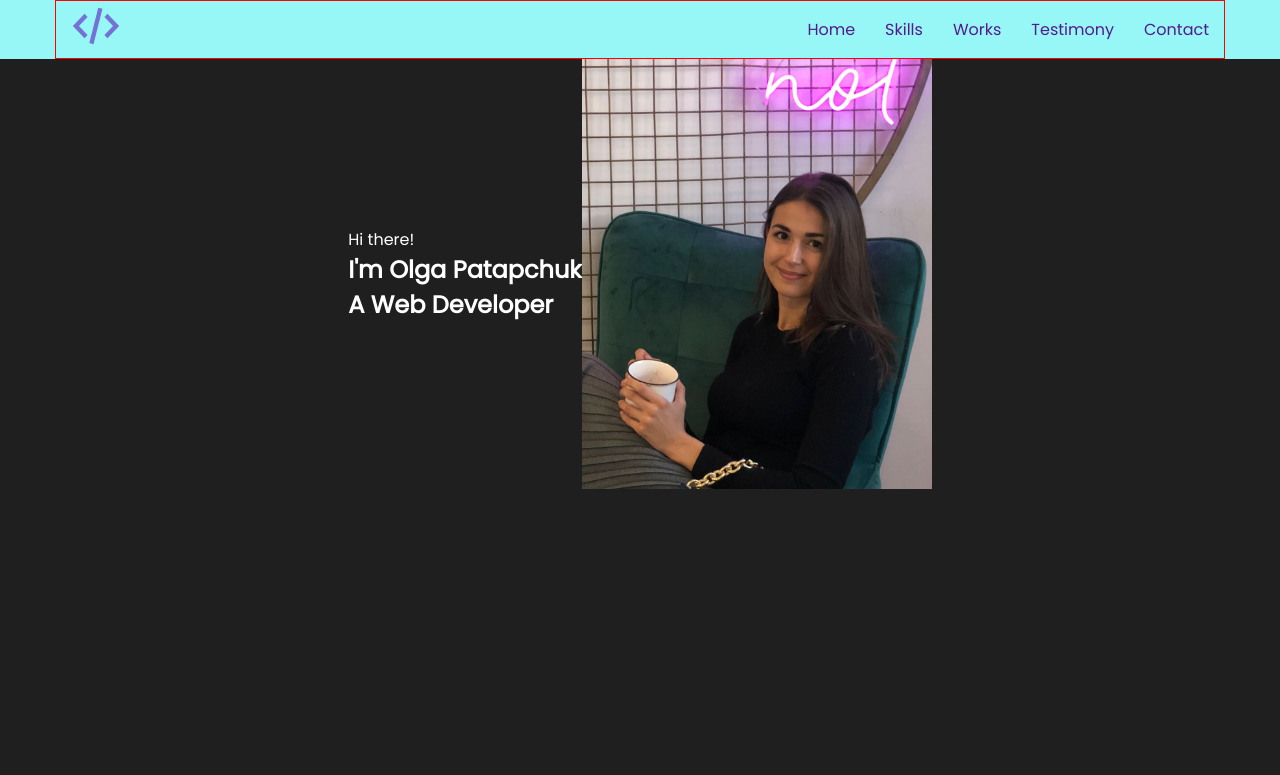
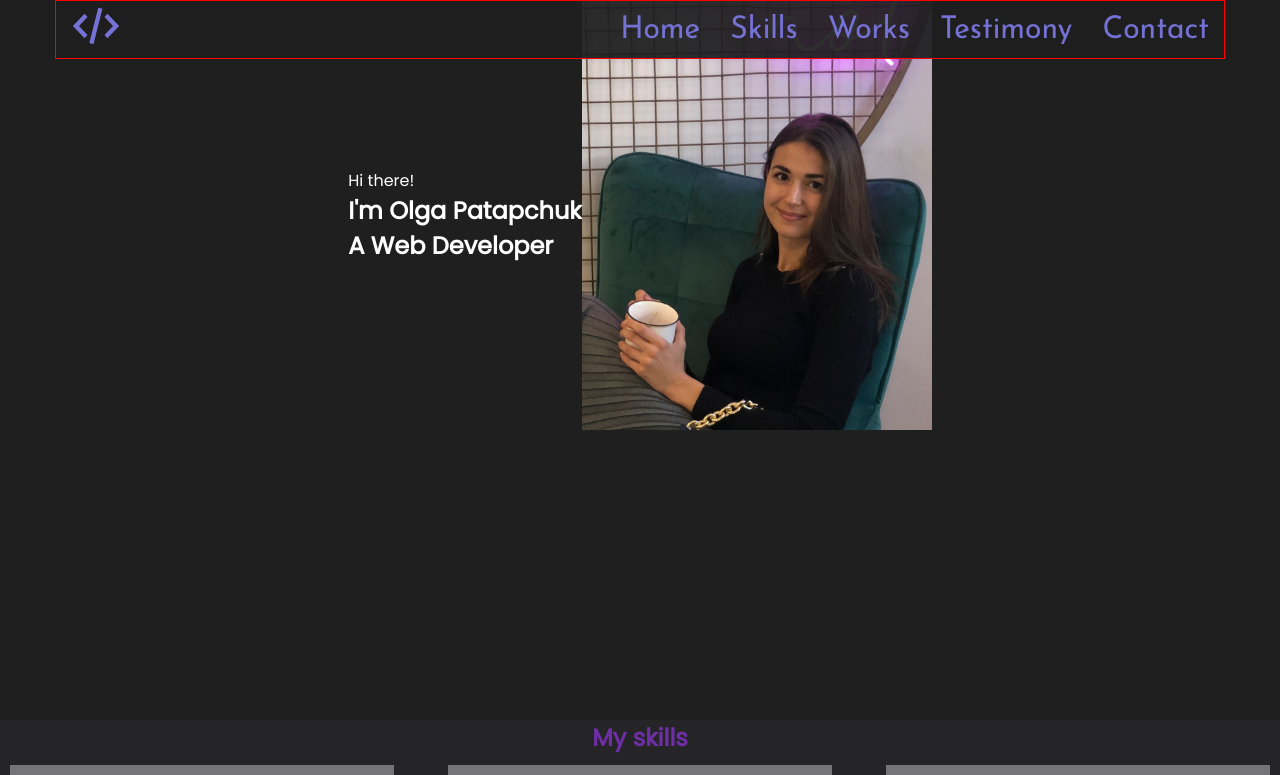
Before and after one commit to 0lgaP1/my-portfolio, a React app: page / in a window 1280 px wide. Shown: the top 775 px of the page. Built offline with nearby package versions, Linux system fonts and the light colour scheme.

Commit message:
Made hover animation

```diff
--- a/src/layout/header/Header.tsx
+++ b/src/layout/header/Header.tsx
@@ -1,9 +1,9 @@
 import React from "react";
 import styled from "styled-components";
-import {Menu} from "../../components/menu/Menu";
 import {Logo} from "../../components/logo/Logo";
 import {Container} from "../../components/Container";
 import {FlexWrapper} from "../../components/FlexWrapper";
+import {HeaderMenu} from "./headermenu/HeaderMenu";
 
 const items = ["Home", "Skills", "Works", "Testimony", "Contact"]
 
@@ -13,7 +13,7 @@
             <Container>
                 <FlexWrapper justify={"space-between"} align={"center"}>
                     <Logo/>
-                    <Menu menuItems={items}/>
+                    <HeaderMenu menuItems={items}/>
                 </FlexWrapper>
             </Container>
         </StyledHeader>
@@ -21,5 +21,10 @@
 };
 
 const StyledHeader = styled.header`
-    background-color: rgba(116, 244, 244, 0.75);
+    background-color: rgba(31, 31, 32, 0.93);
+    position: fixed;
+    top: 0;
+    left: 0;
+    right: 0;
+    z-index: 99999;
 `
--- /dev/null
+++ b/src/layout/header/headermenu/HeaderMenu.tsx
@@ -0,0 +1,92 @@
+import React from 'react';
+import styled from "styled-components";
+import {theme} from "../../../styles/Theme";
+
+export const HeaderMenu = (props: {menuItems: Array<string>}) => {
+    return (
+        <StyledHeaderMenu>
+            <ul>
+                {props.menuItems.map((item:string, index:number)=>{
+                    return <ListItem key={index}>
+                        <Link href="">
+                            {item}
+                            <Mask>
+                                <span>{item}</span>
+                            </Mask>
+                            <Mask>
+                                <span>{item}</span>
+                            </Mask>
+                        </Link>
+                    </ListItem>
+                })}
+            </ul>
+        </StyledHeaderMenu>
+    );
+};
+
+const StyledHeaderMenu = styled.nav`
+    ul {
+        display: flex;
+        gap: 30px;
+    }
+`
+
+const Link = styled.a`
+    font-family: 'Josefin Sans', sans-serif;
+    font-weight: 400;
+    font-size: 30px;
+    text-align: center;
+    color: transparent;
+`
+
+const Mask = styled.span`
+    position: absolute;
+    top: 0;
+    left: 0;
+    display: inline-block;
+    height: 50%;
+    overflow-y: hidden;
+    //outline: 1px solid red;
+    color: ${theme.colors.accent};
+
+    & + & {
+        top: 50%;
+        span {
+            display: inline-block;
+            transform: translateY(-50%);
+        }
+    }
+`
+
+const ListItem = styled.li`
+    position: relative;
+
+    &::before {
+        content: "";
+        display: inline-block;
+        height: 3px;
+        background-color: ${theme.colors.accent};
+
+        position: absolute;
+        top: 50%;
+        left: -10px;
+        right: -10px;
+        z-index: 1;
+
+        transform: scale(0);
+    }
+
+    &:hover {
+        &::before {
+            transform: scale(1);
+        }
+
+        ${Mask} {
+            color: ${theme.colors.font};
+            transform: skewX(12deg) translateX(5px);
+            & + ${Mask} {
+                transform: skewX(12deg) translateX(-5px);
+            }
+        }
+    }
+`
```
